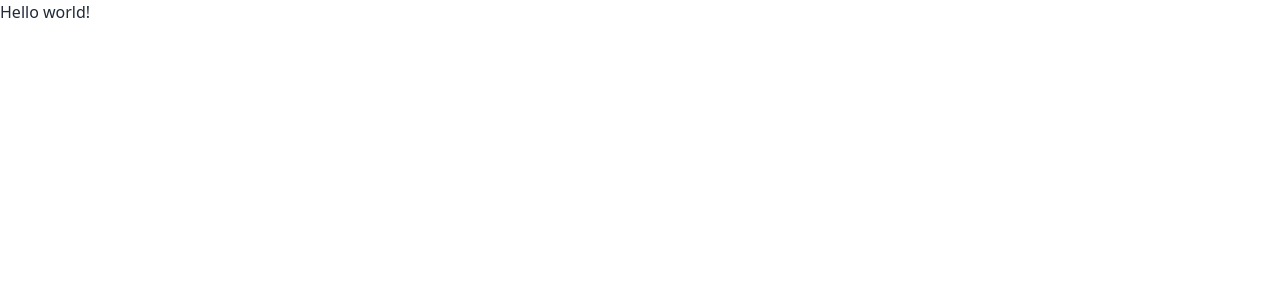
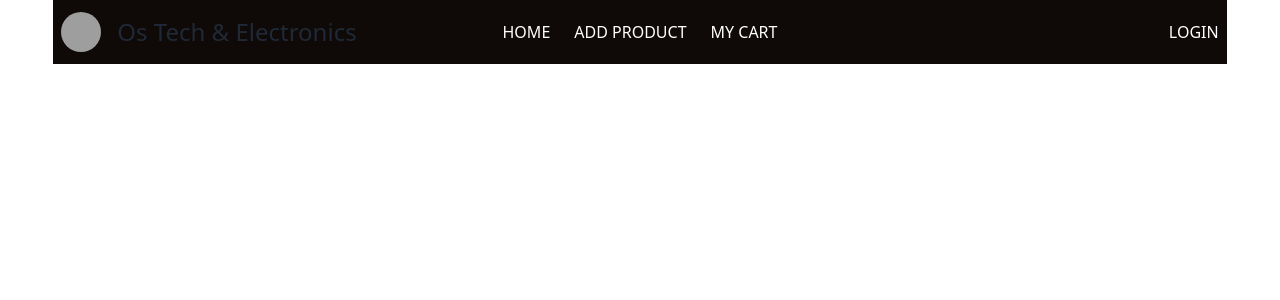
Before and after one commit to engrogani75/Os-Tech-Electronics-Client, a React (Vite) app: page / in a window 1280 px wide. Shown: the top 300 px of the page. Built offline with nearby package versions, Linux system fonts and the light colour scheme; grey boxes are pictures that could not be loaded.

Commit message:
the Navbar has been created

```diff
--- /dev/null
+++ b/src/Component/Nabbar/Nav.jsx
@@ -0,0 +1,129 @@
+import { Link, NavLink } from "react-router-dom";
+
+
+const Nav = () => {
+    return (
+      <div>
+        <div className="navbar bg-[#0f0a07] w-11/12 mx-auto">
+          <div className="navbar-start">
+            <div className="dropdown">
+              <label tabIndex={0} className="btn btn-ghost lg:hidden">
+                <svg
+                  xmlns="http://www.w3.org/2000/svg"
+                  className="h-5 w-5"
+                  fill="none"
+                  viewBox="0 0 24 24"
+                  stroke="currentColor"
+                >
+                  <path
+                    strokeLinecap="round"
+                    strokeLinejoin="round"
+                    strokeWidth="2"
+                    d="M4 6h16M4 12h8m-8 6h16"
+                  />
+                </svg>
+              </label>
+              <ul
+                tabIndex={0}
+                className=" menu-sm dropdown-content w-56 mt-2 text-3xl"
+              >
+               <li>
+                <NavLink
+                  to="/"
+                  className={({ isActive, isPending }) =>
+                    isPending ? "pending" : isActive ? "active" : ""
+                  }
+                >
+                  Home
+                </NavLink>
+
+              </li>
+
+              <li>
+                <NavLink
+                  to="/"
+                  className={({ isActive, isPending }) =>
+                    isPending ? "pending" : isActive ? "active" : ""
+                  }
+                >
+                  Add Product
+                </NavLink>
+
+              </li>
+
+              <li>
+                <NavLink
+                  to="/"
+                  className={({ isActive, isPending }) =>
+                    isPending ? "pending" : isActive ? "active" : ""
+                  }
+                >
+                  My Cart
+                </NavLink>
+
+              </li>
+              </ul>
+            </div>
+
+            <img
+              className="w-10 h-10 rounded-full"
+              src="https://images.unsplash.com/photo-1483000805330-4eaf0a0d82da?auto=format&fit=crop&q=80&ixlib=rb-4.0.3&ixid=M3wxMjA3fDB8MHxwaG90by1wYWdlfHx8fGVufDB8fHx8fA%3D%3D&w=1600"
+              alt="Logo"
+            />
+
+            <a className="normal-case text-sm md:text-xl lg:text-2xl ml-4">
+              Os Tech & Electronics
+            </a>
+          </div>
+          <div className="navbar-center hidden lg:flex">
+            <ul className="menu-horizontal px-1 md:gap-4 lg:gap-6 text-white uppercase">
+              <li>
+                <NavLink
+                  to="/"
+                  className={({ isActive, isPending }) =>
+                    isPending ? "pending" : isActive ? "active" : ""
+                  }
+                >
+                  Home
+                </NavLink>
+
+              </li>
+
+              <li>
+                <NavLink
+                  to="/"
+                  className={({ isActive, isPending }) =>
+                    isPending ? "pending" : isActive ? "active" : ""
+                  }
+                >
+                  Add Product
+                </NavLink>
+
+              </li>
+
+              <li>
+                <NavLink
+                  to="/"
+                  className={({ isActive, isPending }) =>
+                    isPending ? "pending" : isActive ? "active" : ""
+                  }
+                >
+                  My Cart
+                </NavLink>
+
+              </li>
+
+
+            </ul>
+          </div>
+          <div className="navbar-end text-white uppercase">
+
+                <Link to={'/'}>Login</Link>
+
+          </div>
+        </div>
+      </div>
+    );
+};
+
+export default Nav;
--- /dev/null
+++ b/src/Layout/Layout.jsx
@@ -0,0 +1,14 @@
+import Nav from "../Component/Nabbar/Nav";
+
+
+
+
+const Layout = () => {
+    return (
+        <div>
+            <Nav></Nav>
+        </div>
+    );
+};
+
+export default Layout;
--- a/src/Router/Router.jsx
+++ b/src/Router/Router.jsx
@@ -2,11 +2,12 @@
 import {
     createBrowserRouter,
   } from "react-router-dom";
+import Layout from "../Layout/Layout";
 
 const router = createBrowserRouter([
     {
       path: "/",
-      element: <div>Hello world!</div>,
+      element: <Layout></Layout>,
     },
   ]);
 
```
